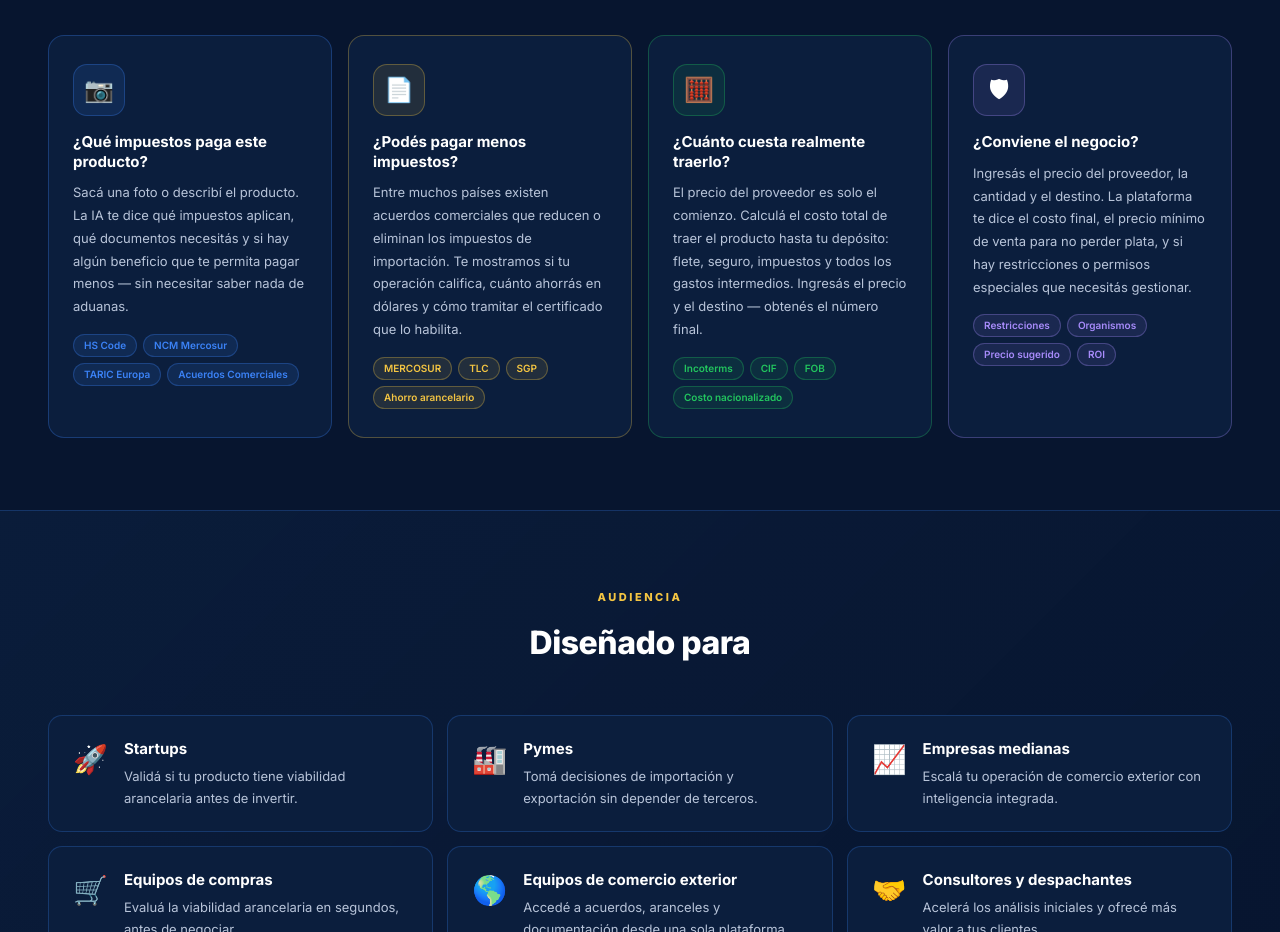
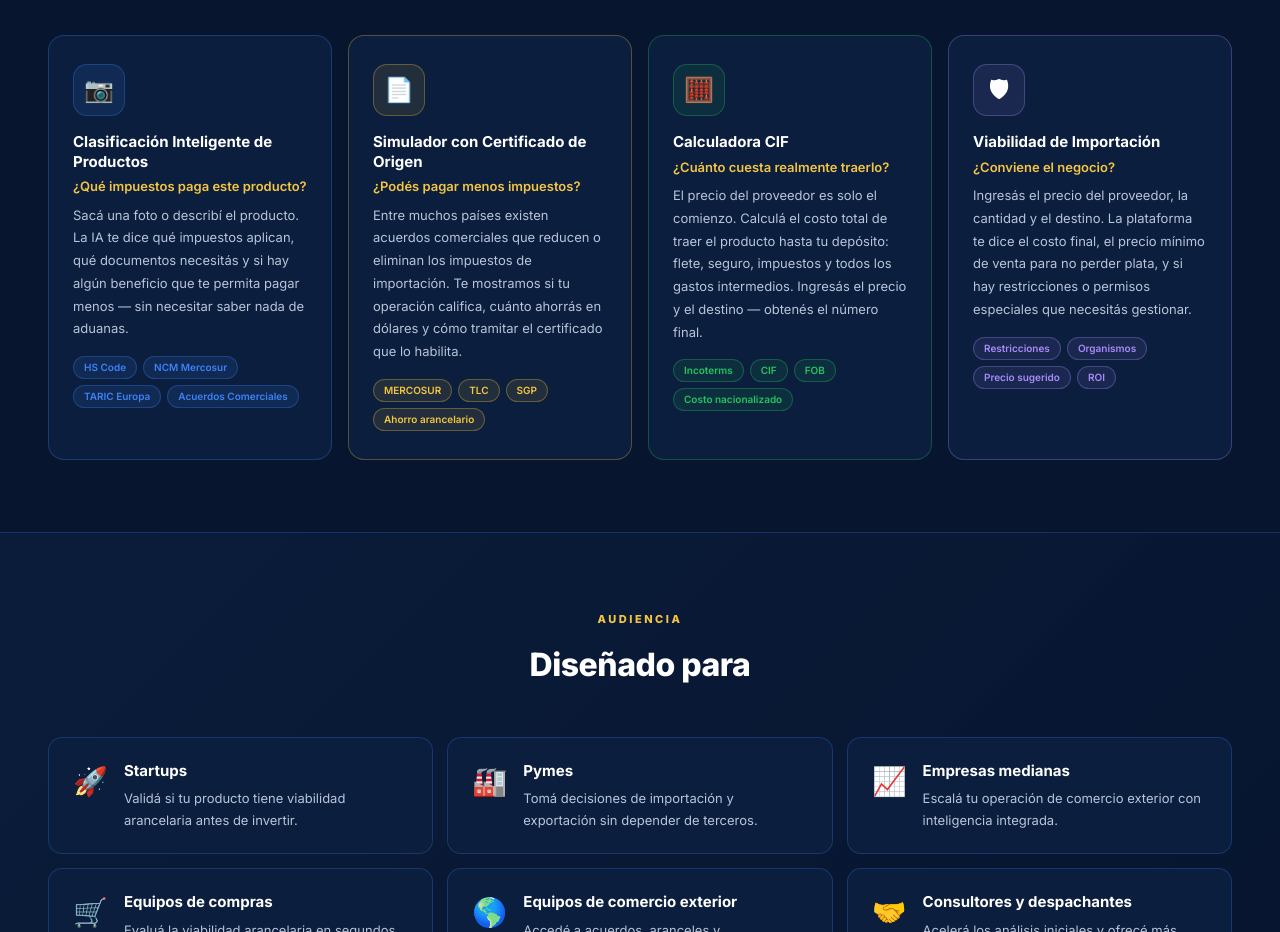
Before and after one commit to Amver8560/globaltariffhub-v2, a Next.js app: page / in a window 1280 px wide. Shown: the part 1720-2652 px from the top of the page. Built offline with nearby package versions, Linux system fonts and the light colour scheme.

Commit message:
Agrega pregunta en lenguaje simple debajo del título técnico en cada módulo
Cada card de módulo ahora muestra: título técnico → pregunta orientativa en dorado
→ descripción → tags. Se conserva toda la información existente.

Co-Authored-By: Claude Sonnet 4.6 <noreply@anthropic.com>

```diff
--- a/app/page.tsx
+++ b/app/page.tsx
@@ -48,19 +48,23 @@ const T = {
     modules_title: "Cuatro módulos. Una sola plataforma.",
     modules: [
       { icon:"📷", color:C.blueBright, colorBg:"rgba(59,130,246,0.12)", colorBorder:"rgba(59,130,246,0.3)",
-        title:"¿Qué impuestos paga este producto?",
+        title:"Clasificación Inteligente de Productos",
+        question:"¿Qué impuestos paga este producto?",
         desc:"Sacá una foto o describí el producto. La IA te dice qué impuestos aplican, qué documentos necesitás y si hay algún beneficio que te permita pagar menos — sin necesitar saber nada de aduanas.",
         tags:["HS Code","NCM Mercosur","TARIC Europa","Acuerdos Comerciales"] },
       { icon:"📄", color:C.gold, colorBg:"rgba(244,197,66,0.10)", colorBorder:"rgba(244,197,66,0.3)",
-        title:"¿Podés pagar menos impuestos?",
+        title:"Simulador con Certificado de Origen",
+        question:"¿Podés pagar menos impuestos?",
         desc:"Entre muchos países existen acuerdos comerciales que reducen o eliminan los impuestos de importación. Te mostramos si tu operación califica, cuánto ahorrás en dólares y cómo tramitar el certificado que lo habilita.",
         tags:["MERCOSUR","TLC","SGP","Ahorro arancelario"] },
       { icon:"🧮", color:"#22c55e", colorBg:"rgba(34,197,94,0.10)", colorBorder:"rgba(34,197,94,0.3)",
-        title:"¿Cuánto cuesta realmente traerlo?",
+        title:"Calculadora CIF",
+        question:"¿Cuánto cuesta realmente traerlo?",
         desc:"El precio del proveedor es solo el comienzo. Calculá el costo total de traer el producto hasta tu depósito: flete, seguro, impuestos y todos los gastos intermedios. Ingresás el precio y el destino — obtenés el número final.",
         tags:["Incoterms","CIF","FOB","Costo nacionalizado"] },
       { icon:"🛡", color:"#a78bfa", colorBg:"rgba(167,139,250,0.10)", colorBorder:"rgba(167,139,250,0.3)",
-        title:"¿Conviene el negocio?",
+        title:"Viabilidad de Importación",
+        question:"¿Conviene el negocio?",
         desc:"Ingresás el precio del proveedor, la cantidad y el destino. La plataforma te dice el costo final, el precio mínimo de venta para no perder plata, y si hay restricciones o permisos especiales que necesitás gestionar.",
         tags:["Restricciones","Organismos","Precio sugerido","ROI"] },
     ],
@@ -117,19 +121,23 @@ const T = {
     modules_title: "Four modules. One platform.",
     modules: [
       { icon:"📷", color:C.blueBright, colorBg:"rgba(59,130,246,0.12)", colorBorder:"rgba(59,130,246,0.3)",
-        title:"What taxes does this product pay?",
+        title:"Intelligent Product Classification",
+        question:"What taxes does this product pay?",
         desc:"Take a photo or describe the product. AI tells you what taxes apply, what documents you need and whether any trade agreement lets you pay less — no customs knowledge required.",
         tags:["HS Code","NCM Mercosur","TARIC Europe","Trade Agreements"] },
       { icon:"📄", color:C.gold, colorBg:"rgba(244,197,66,0.10)", colorBorder:"rgba(244,197,66,0.3)",
-        title:"Can you pay less in taxes?",
+        title:"Certificate of Origin Simulator",
+        question:"Can you pay less in taxes?",
         desc:"Many countries have trade agreements that reduce or eliminate import taxes. We show you if your shipment qualifies, how much you save in dollars, and how to get the certificate that unlocks it.",
         tags:["MERCOSUR","FTA","GSP","Tariff savings"] },
       { icon:"🧮", color:"#22c55e", colorBg:"rgba(34,197,94,0.10)", colorBorder:"rgba(34,197,94,0.3)",
-        title:"What does it really cost to bring it in?",
+        title:"CIF Calculator",
+        question:"What does it really cost to bring it in?",
         desc:"The supplier price is just the start. Calculate the full cost of getting the product to your warehouse: freight, insurance, taxes and all fees in between. Enter the price and destination — get the real number.",
         tags:["Incoterms","CIF","FOB","Landed cost"] },
       { icon:"🛡", color:"#a78bfa", colorBg:"rgba(167,139,250,0.10)", colorBorder:"rgba(167,139,250,0.3)",
-        title:"Is the business worth it?",
+        title:"Import Viability",
+        question:"Is the business worth it?",
         desc:"Enter the supplier price, quantity and destination. The platform tells you the final cost, the minimum selling price to break even, and whether there are special permits or restrictions you need to handle.",
         tags:["Restrictions","Agencies","Suggested price","ROI"] },
     ],
@@ -413,7 +421,10 @@ export default function HomePage({ defaultLang = "es" }: { defaultLang?: "es"|"e
                 onMouseLeave={e=>{ e.currentTarget.style.background=C.bgCard; e.currentTarget.style.boxShadow="none"; }}>
                 <div style={{ width:52, height:52, borderRadius:14, background:m.colorBg, border:`1.5px solid ${m.colorBorder}`, display:"flex", alignItems:"center", justifyContent:"center", fontSize:24 }}>{m.icon}</div>
                 <div>
-                  <h3 style={{ fontSize:15, fontWeight:700, color:C.white, marginBottom:10, lineHeight:1.3 }}>{m.title}</h3>
+                  <h3 style={{ fontSize:15, fontWeight:700, color:C.white, marginBottom:6, lineHeight:1.3 }}>{m.title}</h3>
+                  {(m as any).question && (
+                    <p style={{ fontSize:13, fontWeight:600, color:C.gold, marginBottom:8, lineHeight:1.4 }}>{(m as any).question}</p>
+                  )}
                   <p style={{ fontSize:13, color:C.textSec, lineHeight:1.75, marginBottom:16 }}>{m.desc}</p>
                   <div style={{ display:"flex", flexWrap:"wrap", gap:6 }}>
                     {m.tags.map((tag,j)=>(
```
